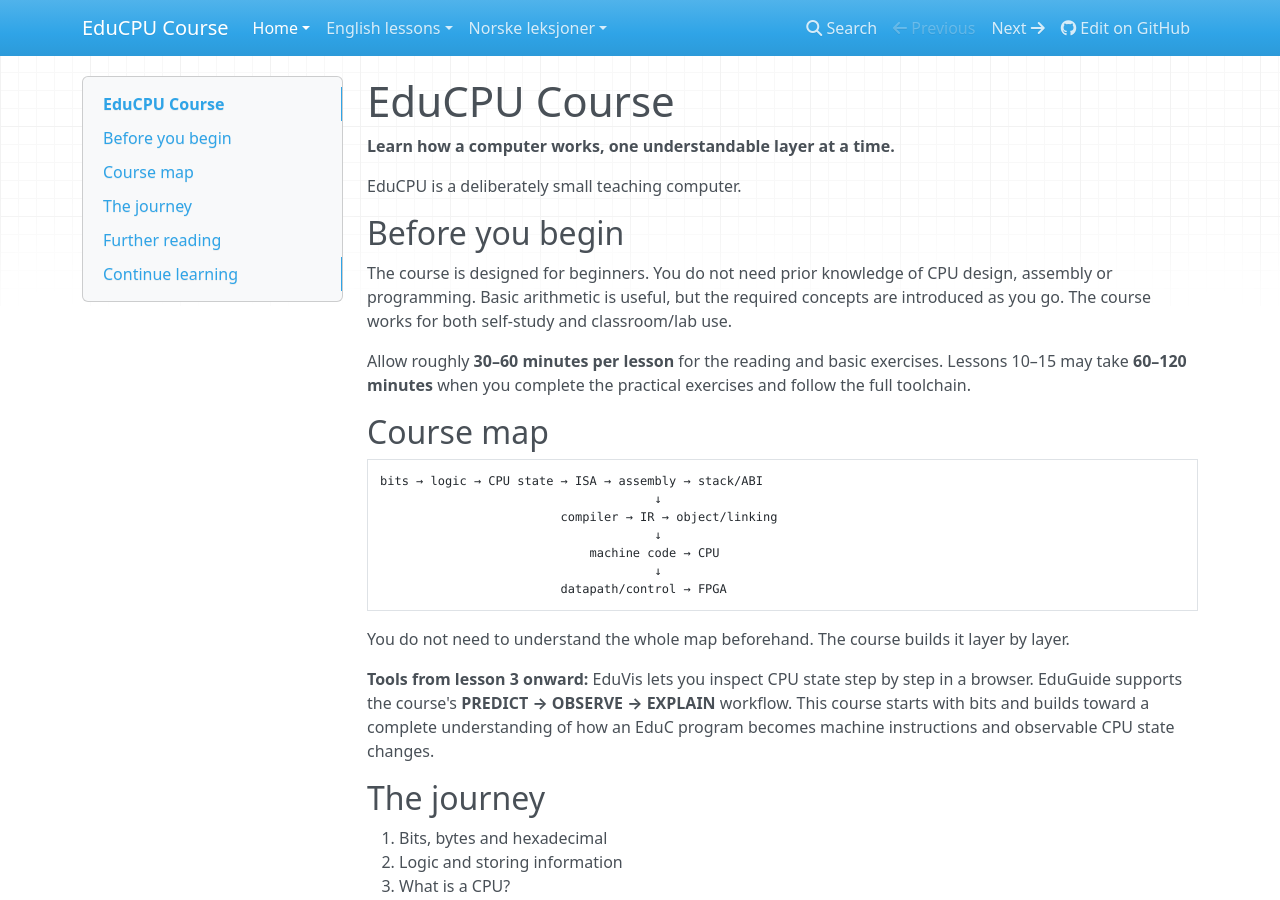
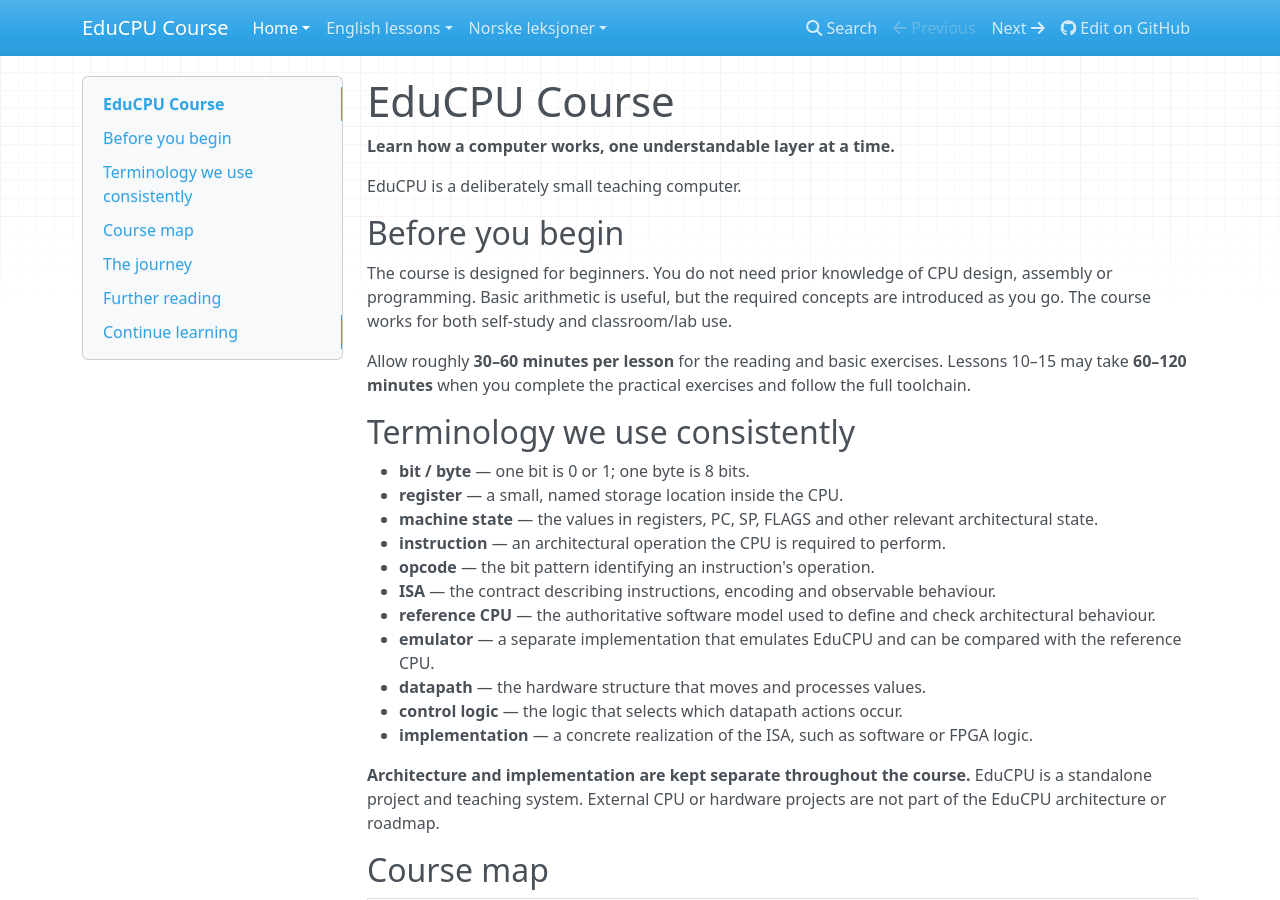
Before and after one commit to Ploos-AS/EduCPU, an MkDocs documentation site: the page built from course/en/index.md, in a window 1280 px wide and 900 px high. Built offline with MkDocs 1.6.1, drawn with Linux system fonts in a browser that asks for light colours; nearby versions of some CDN libraries.

Commit message:
Pedagogy: establish EduCPU terminology and standalone scope

```diff
--- a/course/en/index.md
+++ b/course/en/index.md
@@ -9,6 +9,22 @@ EduCPU is a deliberately small teaching computer.
 The course is designed for beginners. You do not need prior knowledge of CPU design, assembly or programming. Basic arithmetic is useful, but the required concepts are introduced as you go. The course works for both self-study and classroom/lab use.
 
 Allow roughly **30–60 minutes per lesson** for the reading and basic exercises. Lessons 10–15 may take **60–120 minutes** when you complete the practical exercises and follow the full toolchain.
+
+## Terminology we use consistently
+
+- **bit / byte** — one bit is 0 or 1; one byte is 8 bits.
+- **register** — a small, named storage location inside the CPU.
+- **machine state** — the values in registers, PC, SP, FLAGS and other relevant architectural state.
+- **instruction** — an architectural operation the CPU is required to perform.
+- **opcode** — the bit pattern identifying an instruction's operation.
+- **ISA** — the contract describing instructions, encoding and observable behaviour.
+- **reference CPU** — the authoritative software model used to define and check architectural behaviour.
+- **emulator** — a separate implementation that emulates EduCPU and can be compared with the reference CPU.
+- **datapath** — the hardware structure that moves and processes values.
+- **control logic** — the logic that selects which datapath actions occur.
+- **implementation** — a concrete realization of the ISA, such as software or FPGA logic.
+
+**Architecture and implementation are kept separate throughout the course.** EduCPU is a standalone project and teaching system. External CPU or hardware projects are not part of the EduCPU architecture or roadmap.
 
 ## Course map
 
```
